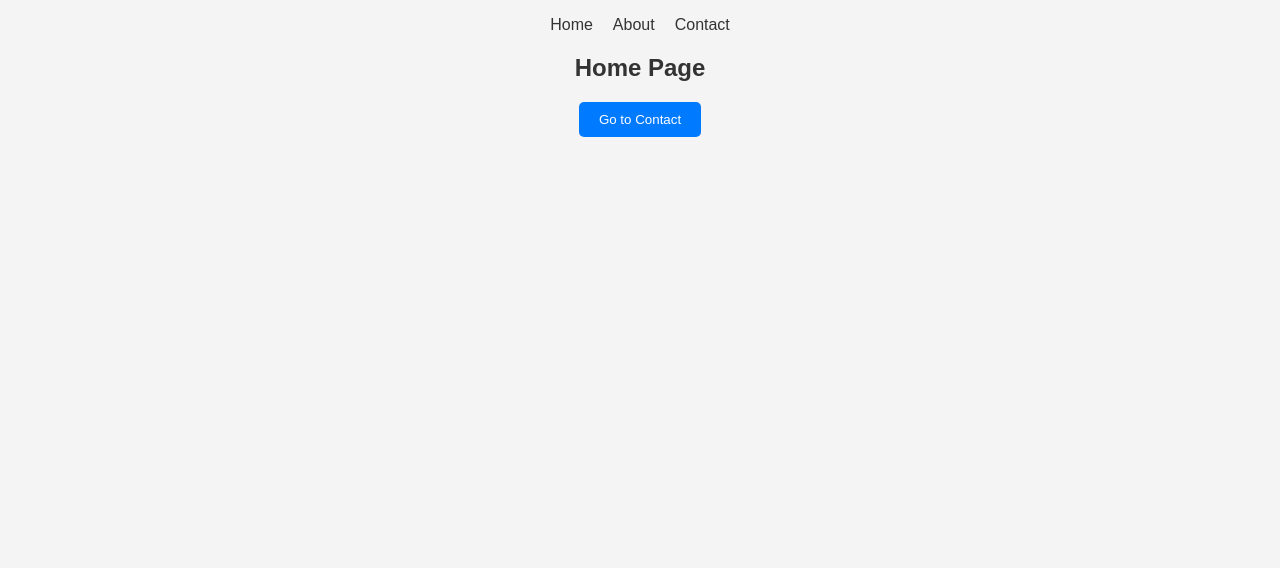
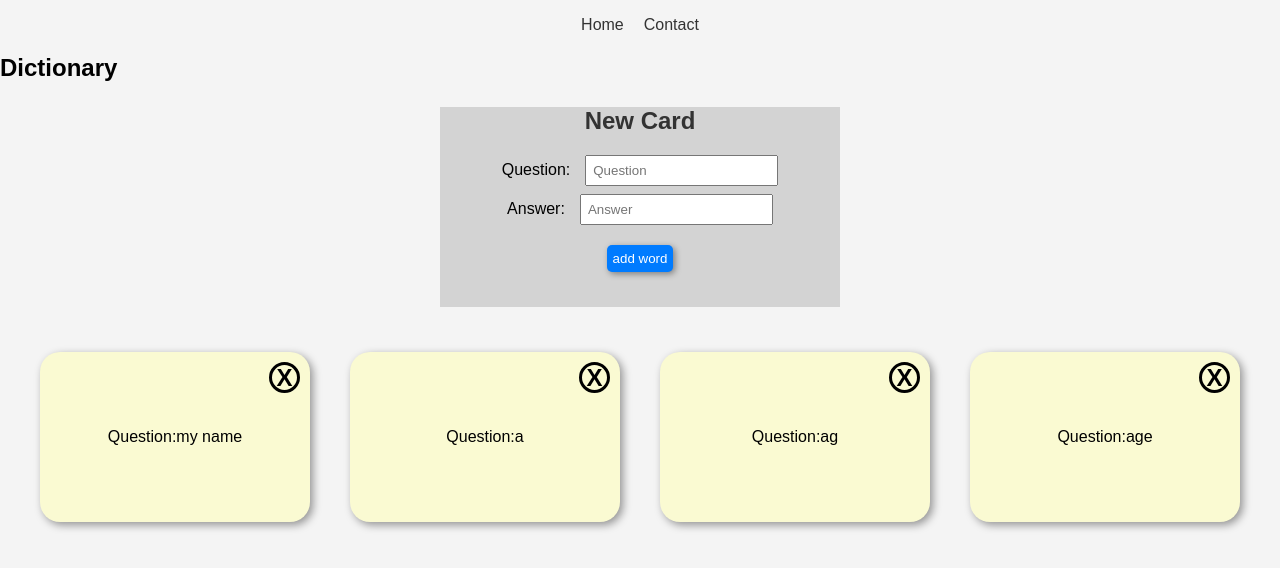
Before and after one commit to mwhitlow83/assignment_3, a React (Create React App) app: page / in a window 1280 px wide. Shown: the top 568 px of the page. Built offline with nearby package versions, Linux system fonts and the light colour scheme.

Commit message:
combined wildcard with router

```diff
--- a/src/App.js
+++ b/src/App.js
@@ -7,37 +7,26 @@ import {
     useNavigate,
     Outlet,
 } from "react-router-dom";
+import  Appw from './wildcard/Appw'
+
 
 const Home = () => {
-    const navigate = useNavigate();
 
     return (
-        <div>
-            <h2>Home Page</h2>
-            <button onClick={() =>
-                 navigate("/contact")}>Go to Contact</button>
-        </div>
+      <section>
+      <Appw />
+      </section>
     );
 };
-const About = () => (
+
+const Contact = () => {
+
+  return(
   <div>
-      <h2>About Page</h2>
-      <nav>
-          <ul>
-              <li>
-                  <Link to="team">Our Team</Link>
-              </li>
-              <li>
-                  <Link to="company">Our Company</Link>
-              </li>
-          </ul>
-      </nav>
-      <Outlet />
-  </div>
-);
-const Contact = () => <h2>Contact Page</h2>;
-const Team = () => <h2>Team Page</h2>;
-const Company = () => <h2>Company Page</h2>;
+    <p>Content must be contained in a div to work for some reasone</p>
+
+  </div>)
+};
 
 function App() {
     return (
@@ -48,19 +37,13 @@ function App() {
                         <Link to="/">Home</Link>
                     </li>
                     <li>
-                        <Link to="/about">About</Link>
-                    </li>
-                    <li>
                         <Link to="/contact">Contact</Link>
                     </li>
                 </ul>
             </nav>
+
             <Routes>
                 <Route path="/" element={<Home />} />
-                <Route path="/about" element={<About />}>
-                    <Route path="team" element={<Team />} />
-                    <Route path="company" element={<Company />} />
-                </Route>
                 <Route path="/contact" element={<Contact />} />
             </Routes>
         </Router>
--- /dev/null
+++ b/src/wildcard/Appw.js
@@ -0,0 +1,38 @@
+import react, { useState } from 'react';
+import WordForm from './components/WordForm/WordForm';
+
+import './components/WordCard.css';
+import CardsContainer from './components/CardsContainer/CardsContainer';
+
+function Appw() {
+
+  const [words, setWords] = useState([
+    {front: 'my name', back: 'matt'},
+    {front: 'a', back: '123'},
+    {front: 'ag', back: '30'},
+    {front: 'age', back: '3y'}
+  ]);
+
+
+  const addWord = (front, back) => {
+    const newWords = [...words, { front, back}];
+    setWords(newWords);
+  }
+
+const deleteWord = (front) => {
+  const newWords = words.filter(word => word.front !== front);
+  setWords(newWords);
+}
+
+  return (
+    <div className="App">
+    <h1 className="app-header" >Dictionary</h1>
+        <main>
+            <WordForm addWord={addWord} />
+           <CardsContainer words={words} deleteWord={deleteWord} />
+        </main>
+    </div>
+  );
+}
+
+export default Appw;
--- /dev/null
+++ b/src/wildcard/components/CardsContainer/CardsContainer.css
@@ -0,0 +1,5 @@
+.cards-container{
+    display: flex;
+    flex-wrap: wrap;
+    justify-content: center;
+  }
--- /dev/null
+++ b/src/wildcard/components/CardsContainer/CardsContainer.jsx
@@ -0,0 +1,20 @@
+import React from 'react';
+import './CardsContainer.css';
+import WordCard from '../WordCard';
+
+export default function CardsContainer({ words, deleteWord }) {
+    const cardList = words.map( word =>
+        <WordCard
+        front={word.front}
+        back={word.back}
+        keys={word.front}
+        deleteWord={deleteWord} />
+        );
+
+
+    return (
+    <section className='cards-container'>
+            {cardList}
+            </section>
+  )
+}
--- /dev/null
+++ b/src/wildcard/components/WordCard.css
@@ -0,0 +1,35 @@
+
+.word-card{
+box-shadow: 3px 3px 8px rgb(0, 0, 0,.4);
+border-radius: 20px;
+margin: 20px;
+padding: 10px;
+background-color: lightgoldenrodyellow;
+display: inline-block;
+width: 250px;
+height: 150px;
+display: flex;
+flex-direction: column;
+justify-content: center;
+align-items: center;
+cursor: pointer;
+position: relative;
+}
+
+.delete-card{
+font-weight: bold;
+font-size: 24px;
+border: 3px solid black;
+border-radius: 50%;
+position: absolute;
+right: 10px;
+top: 10px;
+width: 25px;
+height: 25px;
+line-height: 25px;
+text-align: center;
+
+}
+.delete-card:hover{
+    background-color: lightgreen;
+}
--- /dev/null
+++ b/src/wildcard/components/WordCard.jsx
@@ -0,0 +1,26 @@
+import react, { useState } from "react";
+import './WordCard.css';
+
+export default function WordCard({front, back, deleteWord}){
+    const [isFront, setFront] = useState(true);
+
+    const cardContent = isFront ?  <p className="card-front">Question:{front}</p> :
+    <p className="card-back">Answer:{back}</p>;
+
+    const handleflip = () => {
+    setFront(!isFront);
+    };
+
+    const handleDelete = (e) => {
+      //  e.preventdefault();
+        e.stopPropagation();
+        deleteWord(front);
+    }
+
+    return (
+        <div className="word-card" onClick={handleflip}>
+           <span className="delete-card" onClick={handleDelete}>X</span>
+            {cardContent}
+        </div>
+    )
+    }
--- /dev/null
+++ b/src/wildcard/components/WordForm/WordForm.css
@@ -0,0 +1,25 @@
+.card-form{
+width: 400px;
+height: 200px;
+background-color: lightgrey;
+margin: 25px auto;
+text-align: center;
+padding-top: 10px 0;
+}
+
+.card-form input{
+margin-left: 15px;
+padding: 6px;
+}
+
+.card-form button{
+    padding: 6px;
+    border: none;
+    box-shadow: 2px 2px 6px rgb(0, 0, 0, 0.4);
+    cursor: pointer;
+}
+
+.form-row{
+    margin: 8px auto;
+
+}
--- /dev/null
+++ b/src/wildcard/components/WordForm/WordForm.jsx
@@ -0,0 +1,44 @@
+import React from 'react';
+import './WordForm.css';
+
+export default function WordForm({ addWord }) {
+
+  const handleSubmit = (e) => {
+    e.preventDefault();
+   const qfield = document.querySelector('[name=q]');
+   const afield = document.querySelector('[name=a]');
+
+    const qvalue = qfield.value;
+    const avalue = afield.value;
+
+    qfield.value = '';
+    afield.value = '';
+
+    alert(`${qvalue} - ${avalue}`);
+
+    addWord(qvalue, avalue);
+
+  }
+
+  return (
+    <section className="card-form">
+  <h2>New Card</h2>
+  <form actionm="#" method="get" onSubmit={handleSubmit}>
+    <div className="form-row">
+      <label>
+        Question:</label>
+        <input type="text" name="q" placeholder="Question" />
+    </div>
+    <div className="form-row">
+      <label>
+        Answer:</label>
+        <input type="text" name="a" placeholder="Answer" />
+
+    </div>
+    <div>
+      <button type="submit" >add word</button>
+    </div>
+  </form>
+      </section>
+  );
+}
```
Also changed, not shown: src/logo.svg (deleted).
